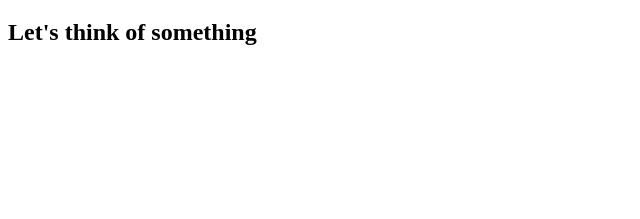
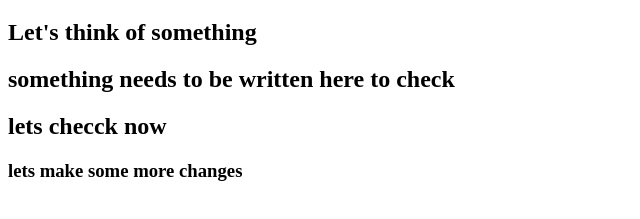
Before and after one commit to shuvashishalok/Module-6, a plain HTML site: page index.html in a window 1280 px wide. Shown: the part 61-280 px from the top of the page, without its empty margins (0-640 px from the left). Drawn offline with Linux system fonts and the light colour scheme.

Commit message:
updated file

```diff
--- a/index.html
+++ b/index.html
@@ -8,5 +8,9 @@
 <body>
     <h1>Hello World</h1>
     <h2>Let's think of something</h2>
+
+    <h2>something needs to be written here to check</h2>
+    <h2>lets checck now</h2>
+    <h3>lets make some more changes</h3>
 </body>
 </html>
```
Also changed, not shown: 1 other file.
